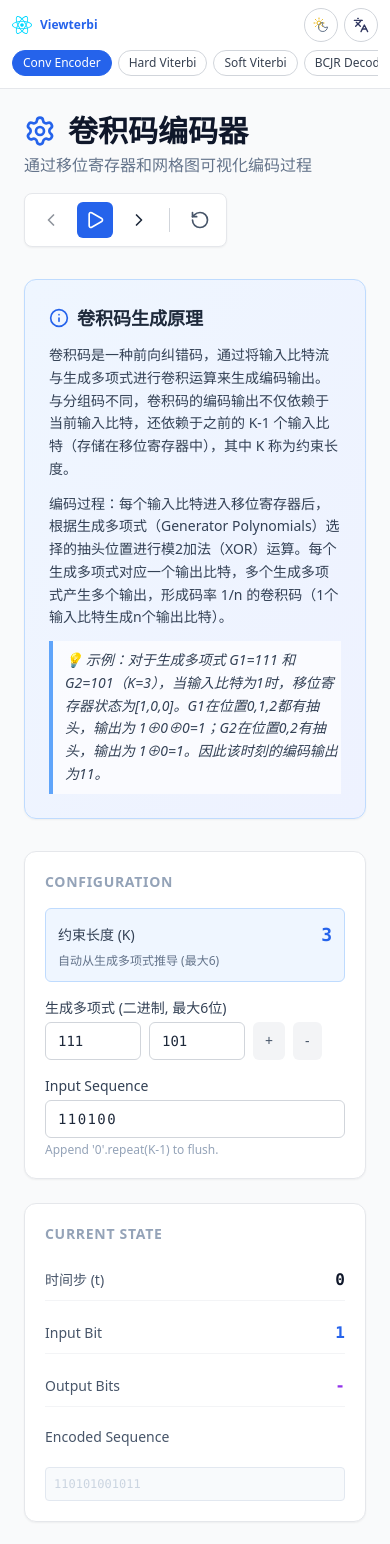
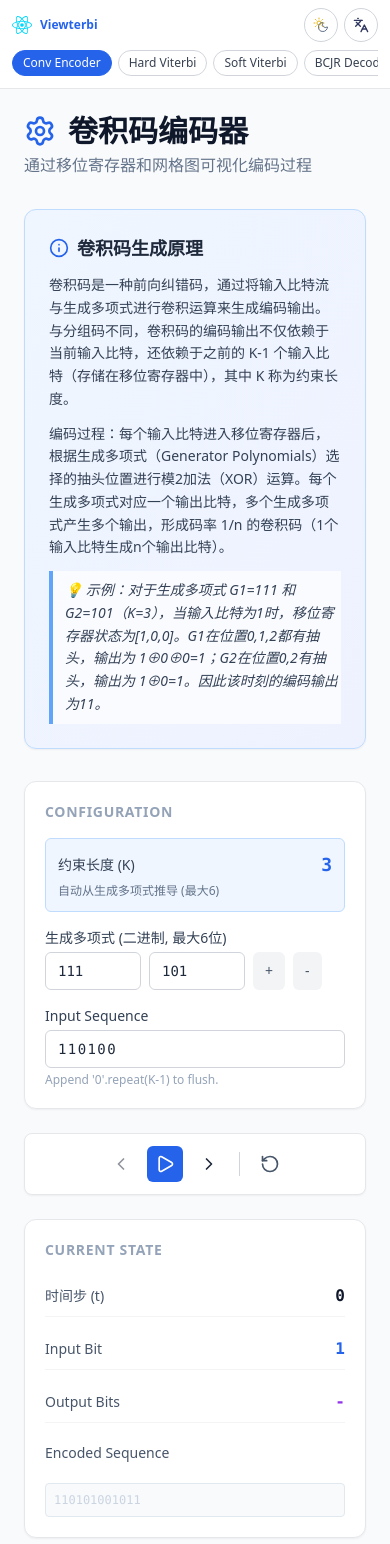
Before and after one commit to Triwalt/Viewterbi, a React (Vite) app: page / in a window 390 px wide. Shown: the top 1544 px of the page. Built offline with nearby package versions, Linux system fonts and the light colour scheme; no server answers.

Commit message:
Fix mobile view

```diff
--- a/src/pages/ConvEncoder.jsx
+++ b/src/pages/ConvEncoder.jsx
@@ -332,8 +332,8 @@ const ConvEncoder = () => {
             <p className="text-slate-500 dark:text-slate-400 mt-1">{t('convEncoder.subtitle')}</p>
           </div>
 
-          {/* Controls */}
-          <div className="flex items-center gap-2 bg-white dark:bg-gray-800 p-2 rounded-lg shadow-sm border border-gray-200 dark:border-gray-700">
+          {/* Controls - Desktop only */}
+          <div className="hidden md:flex items-center gap-2 bg-white dark:bg-gray-800 p-2 rounded-lg shadow-sm border border-gray-200 dark:border-gray-700">
             <button onClick={handleStepBack} disabled={currentStep === 0} className="p-2 hover:bg-gray-100 dark:hover:bg-gray-700 rounded-md disabled:opacity-50 dark:text-white">
               <ChevronRight className="w-5 h-5 rotate-180" />
             </button>
@@ -437,23 +437,40 @@ const ConvEncoder = () => {
               </div>
             </div>
 
-            <div className="bg-white p-5 rounded-xl shadow-sm border border-gray-200">
-              <h2 className="text-sm font-semibold text-slate-400 uppercase tracking-wider mb-4">{t('hardViterbi.currentState')}</h2>
+            {/* Controls - Mobile only */}
+            <div className="md:hidden flex justify-center items-center gap-2 bg-white dark:bg-gray-800 p-3 rounded-lg shadow-sm border border-gray-200 dark:border-gray-700">
+              <button onClick={handleStepBack} disabled={currentStep === 0} className="p-2 hover:bg-gray-100 dark:hover:bg-gray-700 rounded-md disabled:opacity-50 dark:text-white">
+                <ChevronRight className="w-5 h-5 rotate-180" />
+              </button>
+              <button onClick={handlePlayPause} className="p-2 bg-blue-600 hover:bg-blue-700 text-white rounded-md transition-colors">
+                {isPlaying ? <Pause className="w-5 h-5" /> : <Play className="w-5 h-5" />}
+              </button>
+              <button onClick={handleStepForward} disabled={currentStep === steps.length} className="p-2 hover:bg-gray-100 dark:hover:bg-gray-700 rounded-md disabled:opacity-50 dark:text-white">
+                <ChevronRight className="w-5 h-5" />
+              </button>
+              <div className="w-px h-6 bg-gray-300 dark:bg-gray-600 mx-1" />
+              <button onClick={handleReset} className="p-2 hover:bg-gray-100 dark:hover:bg-gray-700 rounded-md text-slate-600 dark:text-slate-300">
+                <RotateCcw className="w-5 h-5" />
+              </button>
+            </div>
+
+            <div className="bg-white dark:bg-gray-800 p-5 rounded-xl shadow-sm border border-gray-200 dark:border-gray-700">
+              <h2 className="text-sm font-semibold text-slate-400 dark:text-slate-500 uppercase tracking-wider mb-4">{t('hardViterbi.currentState')}</h2>
               <div className="space-y-3">
-                <div className="flex justify-between items-center py-2 border-b border-gray-100">
-                  <span className="text-sm text-slate-600">{t('hardViterbi.timeStep')}</span>
-                  <span className="font-mono font-bold text-slate-900">{currentStep}</span>
+                <div className="flex justify-between items-center py-2 border-b border-gray-100 dark:border-gray-700">
+                  <span className="text-sm text-slate-600 dark:text-slate-400">{t('hardViterbi.timeStep')}</span>
+                  <span className="font-mono font-bold text-slate-900 dark:text-slate-100">{currentStep}</span>
                 </div>
-                <div className="flex justify-between items-center py-2 border-b border-gray-100">
-                  <span className="text-sm text-slate-600">{t('convEncoder.inputBit')}</span>
-                  <span className="font-mono font-bold text-blue-600">{currentStep < steps.length ? steps[currentStep].input : t('common.done')}</span>
+                <div className="flex justify-between items-center py-2 border-b border-gray-100 dark:border-gray-700">
+                  <span className="text-sm text-slate-600 dark:text-slate-400">{t('convEncoder.inputBit')}</span>
+                  <span className="font-mono font-bold text-blue-600 dark:text-blue-400">{currentStep < steps.length ? steps[currentStep].input : t('common.done')}</span>
                 </div>
-                <div className="flex justify-between items-center py-2 border-b border-gray-100">
-                  <span className="text-sm text-slate-600">{t('convEncoder.outputBits')}</span>
-                  <span className="font-mono font-bold text-purple-600">{currentStep > 0 ? steps[currentStep - 1].outBits : '-'}</span>
+                <div className="flex justify-between items-center py-2 border-b border-gray-100 dark:border-gray-700">
+                  <span className="text-sm text-slate-600 dark:text-slate-400">{t('convEncoder.outputBits')}</span>
+                  <span className="font-mono font-bold text-purple-600 dark:text-purple-400">{currentStep > 0 ? steps[currentStep - 1].outBits : '-'}</span>
                 </div>
                 <div className="flex justify-between items-center py-2">
-                  <span className="text-sm text-slate-600">{t('convEncoder.encodedSequence')}</span>
+                  <span className="text-sm text-slate-600 dark:text-slate-400">{t('convEncoder.encodedSequence')}</span>
                 </div>
                 <div className="bg-slate-50 dark:bg-gray-900 p-2 rounded border border-slate-200 dark:border-gray-600 font-mono text-xs break-all text-slate-700 dark:text-slate-300">
                   {encoded.substring(0, currentStep * generators.length)}
```
